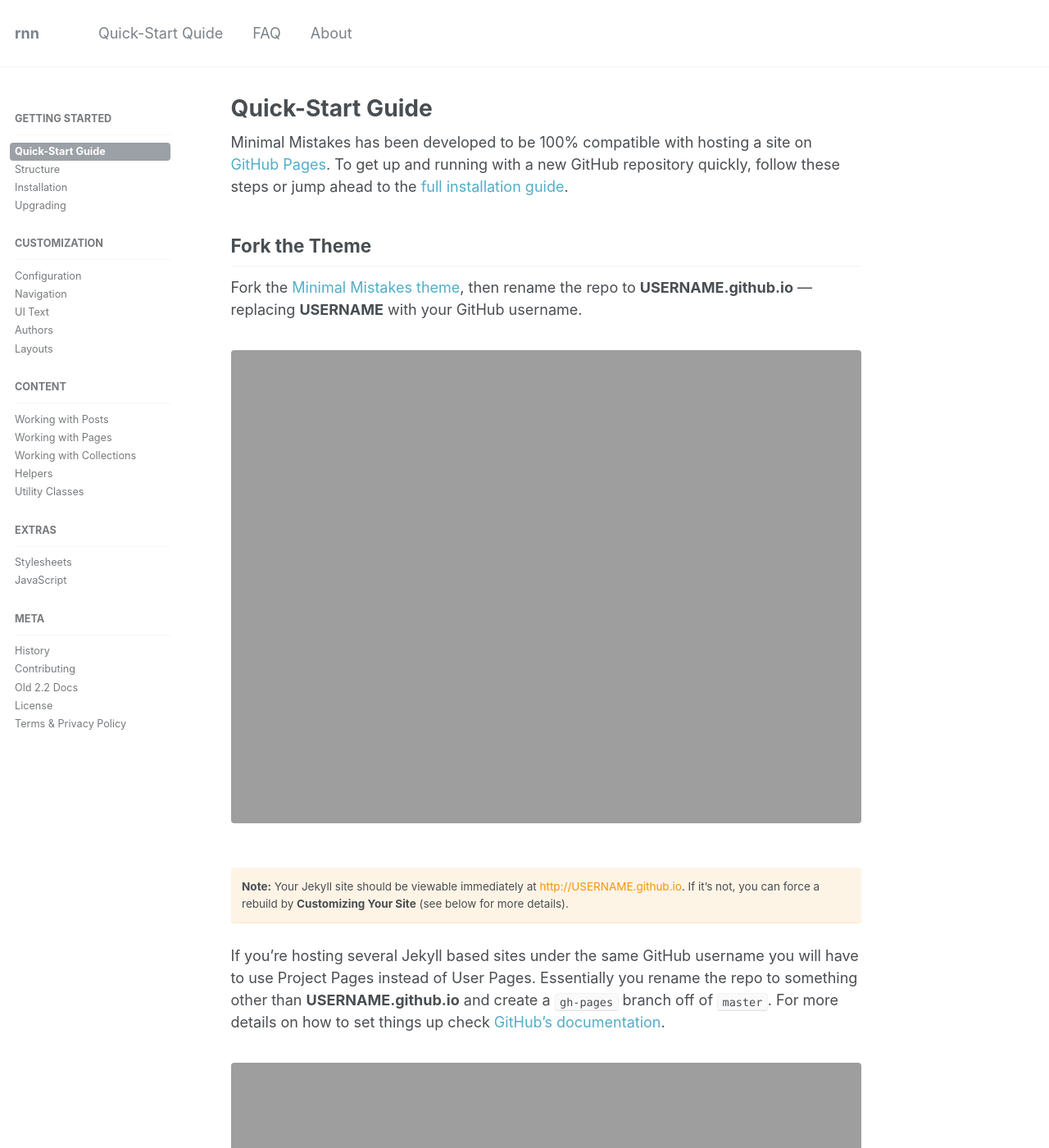
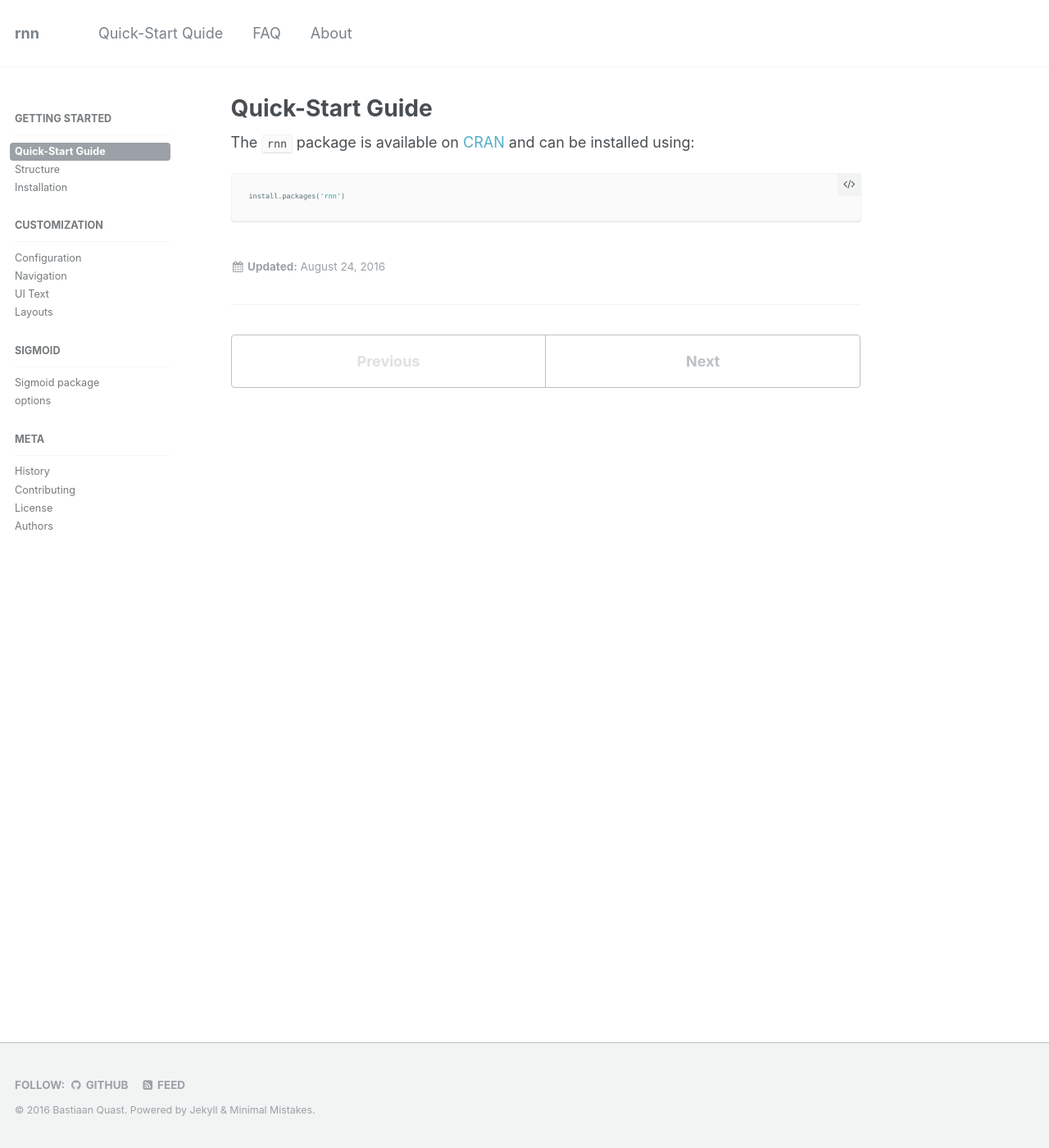
Before and after one commit to bquast/rnn, a Jekyll site: the page built from _docs/01-quick-start-guide.md, in a window 1280 px wide and 1400 px high. Shown: the whole window at 82% size. Built offline with Jekyll 4.4.1, drawn with Linux system fonts in a browser that asks for light colours; some of the changed text lies outside the part shown.

Commit message:
cleanup sidebar

````diff
--- a/_data/navigation.yml
+++ b/_data/navigation.yml
@@ -19,8 +19,6 @@ docs:
         url: /docs/structure/
       - title: "Installation"
         url: /docs/installation/
-      - title: "Upgrading"
-        url: /docs/upgrading/
 
   - title: Customization
     children:
@@ -30,30 +28,15 @@ docs:
         url: /docs/navigation/
       - title: "UI Text"
         url: /docs/ui-text/
-      - title: "Authors"
-        url: /docs/authors/
       - title: "Layouts"
         url: /docs/layouts/
 
-  - title: Content
+  - title: Sigmoid
     children:
-      - title: "Working with Posts"
-        url: /docs/posts/
-      - title: "Working with Pages"
-        url: /docs/pages/
-      - title: "Working with Collections"
-        url: /docs/collections/
-      - title: "Helpers"
-        url: /docs/helpers/
-      - title: "Utility Classes"
-        url: /docs/utility-classes/
-
-  - title: Extras
-    children:
-      - title: "Stylesheets"
-        url: /docs/stylesheets/
-      - title: "JavaScript"
-        url: /docs/javascript/
+      - title: "Sigmoid package"
+        url: /docs/sigmoid/
+      - title: "options"
+        url: /docs/sigmoid-options/
 
   - title: Meta
     children:
@@ -61,9 +44,7 @@ docs:
         url: /docs/history/
       - title: "Contributing"
         url: /docs/contributing/
-      - title: "Old 2.2 Docs"
-        url: /docs/docs-2-2/
       - title: "License"
         url: /docs/license/
-      - title: "Terms &amp; Privacy Policy"
-        url: /terms/
+      - title: "Authors"
+        url: /docs/authors/
--- a/_docs/01-quick-start-guide.md
+++ b/_docs/01-quick-start-guide.md
@@ -1,49 +1,12 @@
 ---
 title: "Quick-Start Guide"
 permalink: /docs/quick-start-guide/
-excerpt: "How to quickly install and setup Minimal Mistakes for use with GitHub Pages."
-modified: 2016-04-13T15:54:02-04:00
-redirect_from:
-  - /theme-setup/
-sidebar:
-  nav: "docs"
+excerpt: "How to quickly install and start using `rnn`."
+modified: 2016-08-24
 ---
 
-{% include base_path %}
+The `rnn` package is available on [CRAN](https://cran.r-project.org/package=rnn) and can be installed using:
 
-Minimal Mistakes has been developed to be 100% compatible with hosting a site on [GitHub Pages](https://pages.github.com/). To get up and running with a new GitHub repository quickly, follow these steps or jump ahead to the [full installation guide]({{ base_path }}/docs/installation/).
-
-## Fork the Theme
-
-Fork the [Minimal Mistakes theme](https://github.com/mmistakes/minimal-mistakes/fork), then rename the repo to **USERNAME.github.io** --- replacing **USERNAME** with your GitHub username.
-
-<figure>
-  <img src="{{ base_path }}/images/mm-theme-fork-repo.png" alt="fork Minimal Mistakes">
-</figure>
-
-**Note:** Your Jekyll site should be viewable immediately at <http://USERNAME.github.io>. If it's not, you can force a rebuild by **Customizing Your Site** (see below for more details).
-{: .notice--warning}
-
-If you're hosting several Jekyll based sites under the same GitHub username you will have to use Project Pages instead of User Pages. Essentially you rename the repo to something other than **USERNAME.github.io** and create a `gh-pages` branch off of `master`. For more details on how to set things up check [GitHub's documentation](https://help.github.com/articles/user-organization-and-project-pages/).
-
-<figure>
-  <img src="{{ base_path }}/images/mm-gh-pages.gif" alt="creating a new branch on GitHub">
-</figure>
-
-**ProTip:** Be sure to [delete](https://github.com/blog/1377-create-and-delete-branches) the `gh-pages` branch if you forked Minimal Mistakes. This branch contains the documentation and demo site for the theme and you probably don't want that showing up in your repo.
-{: .notice--info}
-
-## Customize Your Site
-
-Open up `_config.yml` found in the root of the repo and edit anything under **Site Settings**. For a full explanation of every setting be sure to read the [**Configuration**]({{ base_path }}/docs/configuration/) section, but for now let's just change the site's title.
-
-<figure>
-  <img src="{{ base_path }}/images/mm-github-edit-config.gif" alt="editing _config.yml file">
-  <figcaption>Edit text files without leaving GitHub.com</figcaption>
-</figure>
-
-Committing a change to `_config.yml` (or any file in your repository) will force GitHub Pages to rebuild your site with Jekyll. It should then be viewable a few seconds later at `https://USERNAME.github.io`.
-
----
-
-Congratulations! You've successfully forked the theme and are up an running with GitHub Pages. Now you're ready to add content and customize the site further.
+```r
+install.packages('rnn')
+```
````
Also changed, not shown: _docs/02-structure.md (+2 -2 lines).
